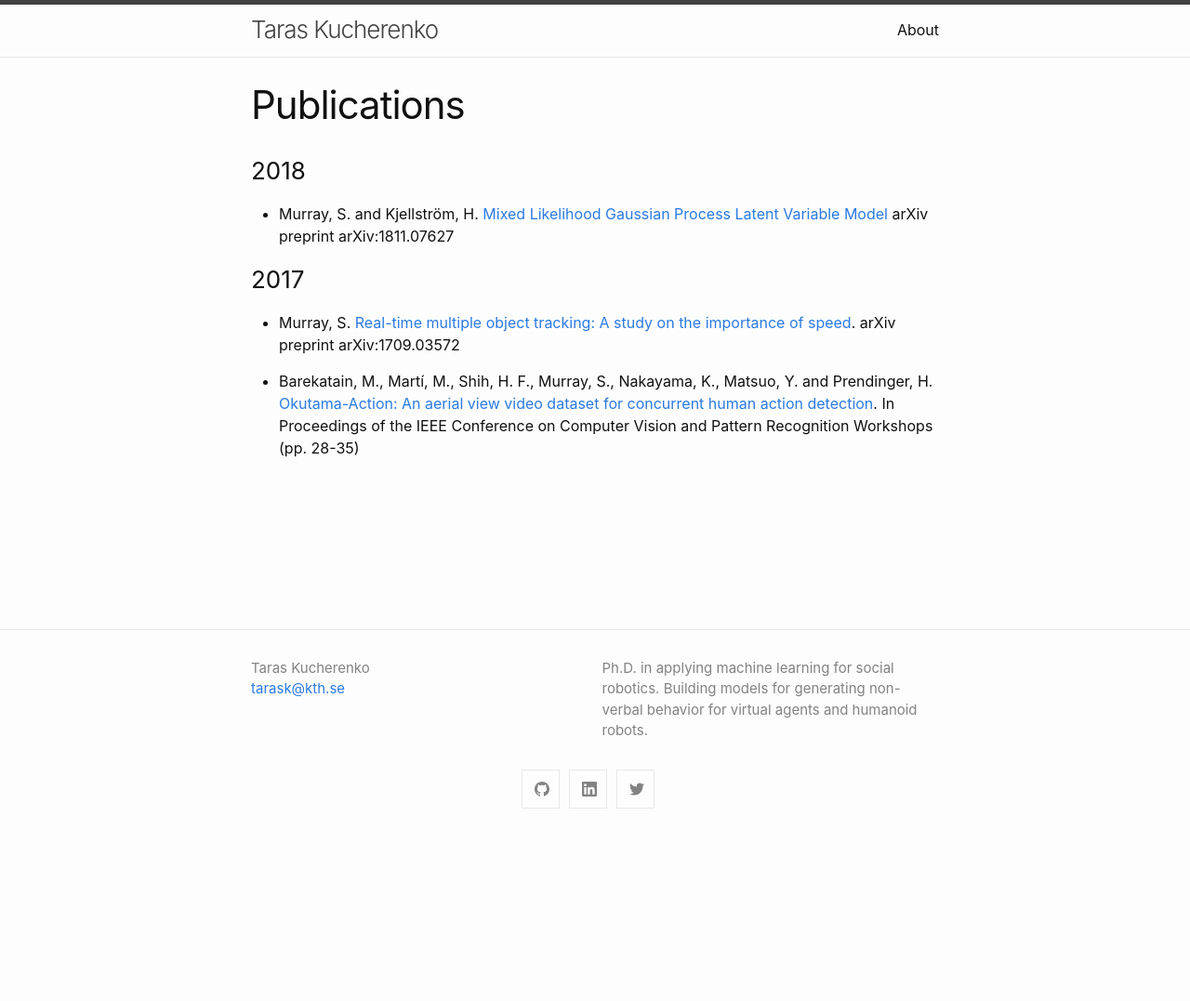
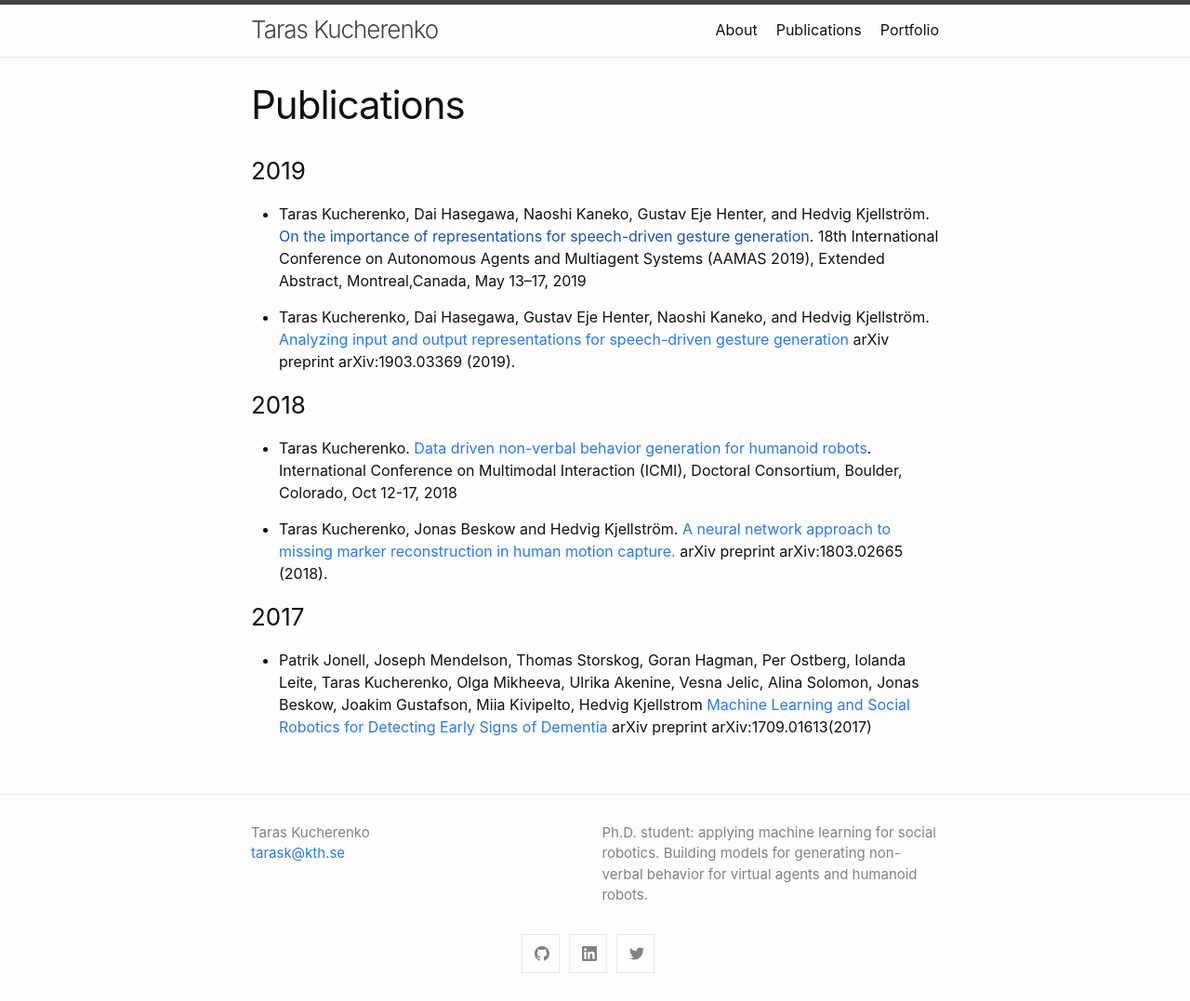
Before and after one commit to Svito-zar/Svito-zar.github.io, a Jekyll site: the page built from _pages/publications.md, in a window 1280 px wide. Shown: the whole page at 93% size. Built offline with Jekyll 4.4.1, drawn with Linux system fonts in a browser that asks for light colours; before the commit the page ends 900 px from its top, so only the background shows below that.

Commit message:
Added publications

```diff
--- a/_config.yml
+++ b/_config.yml
@@ -2,7 +2,7 @@ title: Taras Kucherenko
 #author: Taras Kucherenko
 email: tarask@kth.se
 description: > # this means to ignore newlines until "show_exerpts:"
-  Ph.D. in applying machine learning for social robotics. Building models for generating non-verbal behavior for virtual agents and humanoid robots.
+  Ph.D. student: applying machine learning for social robotics. Building models for generating non-verbal behavior for virtual agents and humanoid robots.
 # Working under supervision of Hedvig Kjlestrom in the EACare project.
 baseurl: "" # the subpath of your site, e.g. /blog
 url: "https://svito-zar.github.io/" # the base hostname & protocol for your site, e.g. http://example.com
@@ -18,18 +18,11 @@ minima:
   social_links:
     twitter: SvitozarTaras
     github:  svito-zar
-    # dribbble: jekyll
     # facebook: jekyll
-    # flickr:   jekyll
-    # instagram: jekyll
     linkedin: taras-kucherenko-9b049198
-    # pinterest: jekyll
     # youtube: jekyll
     # youtube_channel: UC8CXR0-3I70i1tfPg1PAE1g
     # youtube_channel_name: CloudCannon
-    # telegram: jekyll
-    # googleplus: +jekyll
-    # microdotblog: jekyll
 
     # Mastodon instances
     # mastodon:
@@ -42,6 +35,8 @@ minima:
 # this and add the path to the pages in order as they should show up
 header_pages:
  - index.md
+ - _pages/publications.md
+ - _pages/portfolio.md
 
 # Build settings
 markdown: kramdown
--- a/_pages/1_publications.md
+++ /dev/null
@@ -1,13 +0,0 @@
----
-layout: page
-title: Publications
-permalink: /publications/
----
-
-### 2018
-* Murray, S. and Kjellström, H. [Mixed Likelihood Gaussian Process Latent Variable Model](https://arxiv.org/pdf/1811.07627.pdf) arXiv preprint arXiv:1811.07627
-
-### 2017
-* Murray, S. [Real-time multiple object tracking: A study on the importance of speed](https://arxiv.org/abs/1709.03572). arXiv preprint arXiv:1709.03572
-
-* Barekatain, M., Martí, M., Shih, H. F., Murray, S., Nakayama, K., Matsuo, Y. and Prendinger, H. [Okutama-Action: An aerial view video dataset for concurrent human action detection](http://openaccess.thecvf.com/content_cvpr_2017_workshops/w34/papers/Barekatain_Okutama-Action_An_Aerial_CVPR_2017_paper.pdf). In Proceedings of the IEEE Conference on Computer Vision and Pattern Recognition Workshops (pp. 28-35)
--- /dev/null
+++ b/_pages/publications.md
@@ -0,0 +1,33 @@
+---
+layout: page
+title: Publications
+permalink: /publications/
+---
+
+### 2019
+
+* Taras  Kucherenko,  Dai  Hasegawa,  Naoshi  Kaneko,  Gustav  Eje  Henter, and Hedvig Kjellström.
+[On the importance of representations for speech-driven gesture generation]().
+18th International Conference on Autonomous Agents and Multiagent Systems (AAMAS 2019), Extended Abstract,
+Montreal,Canada, May 13–17, 2019
+
+* Taras  Kucherenko,  Dai  Hasegawa, Gustav  Eje  Henter, Naoshi  Kaneko, and Hedvig Kjellström.
+[Analyzing input and output representations for speech-driven gesture generation](https://arxiv.org/abs/1903.03369)
+arXiv preprint arXiv:1903.03369 (2019).
+
+### 2018
+
+* Taras  Kucherenko.
+[Data driven non-verbal behavior generation for humanoid robots](https://dl.acm.org/citation.cfm?doid=3242969.3264970).
+International Conference on Multimodal Interaction (ICMI), Doctoral Consortium,
+Boulder, Colorado, Oct 12-17, 2018
+
+* Taras  Kucherenko, Jonas Beskow and Hedvig Kjellström.
+[A neural network approach to missing marker reconstruction in human motion capture.](https://arxiv.org/abs/1803.02665)
+arXiv preprint arXiv:1803.02665 (2018).
+
+
+### 2017
+
+* Patrik Jonell, Joseph Mendelson, Thomas Storskog, Goran Hagman, Per Ostberg, Iolanda Leite, Taras Kucherenko, Olga Mikheeva, Ulrika Akenine, Vesna Jelic, Alina Solomon, Jonas Beskow, Joakim Gustafson, Miia Kivipelto, Hedvig Kjellstrom [Machine Learning and Social Robotics for Detecting Early Signs of Dementia](https://arxiv.org/abs/1709.01613)
+arXiv preprint arXiv:1709.01613(2017)
```
Also changed, not shown: _pages/portfolio.md (added, +21 -0 lines), about.md (added).
